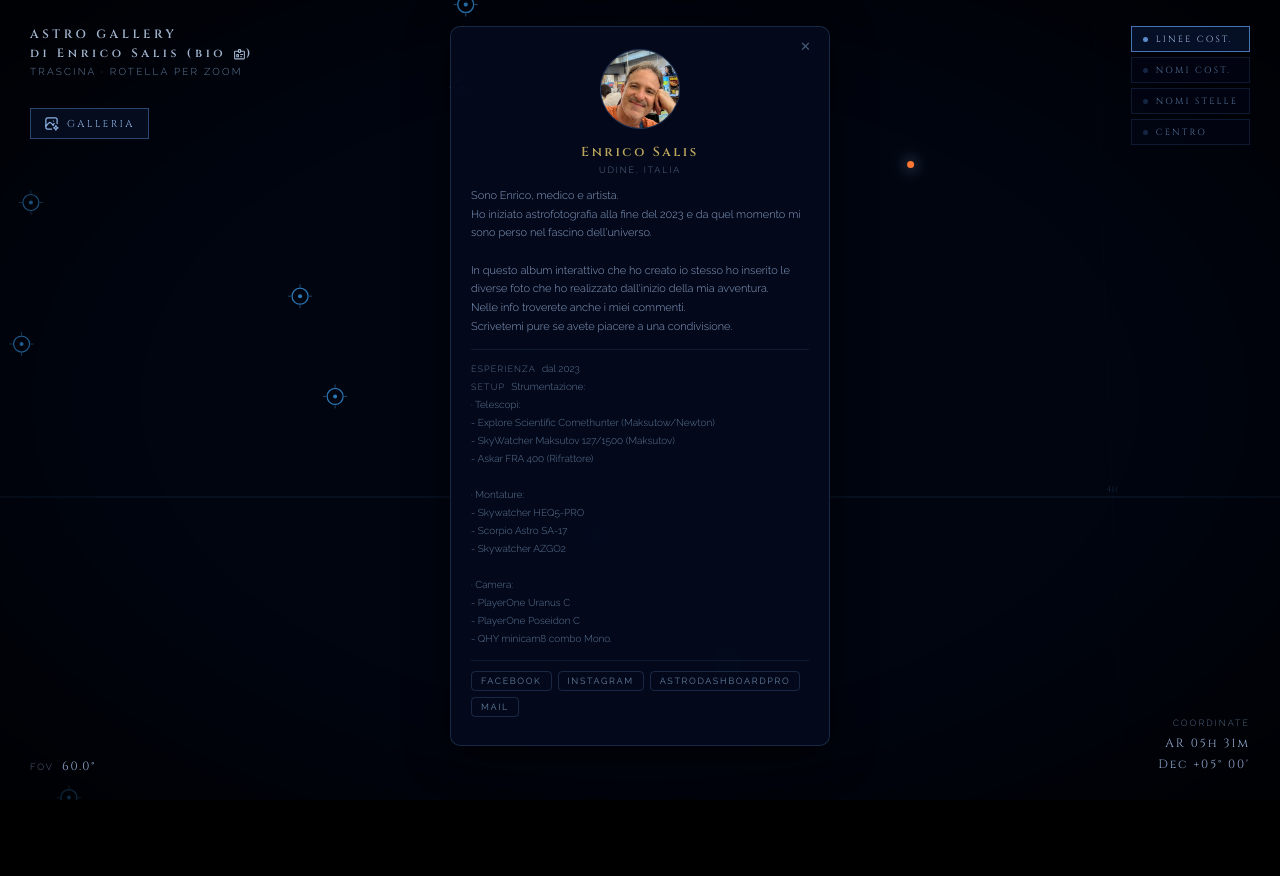
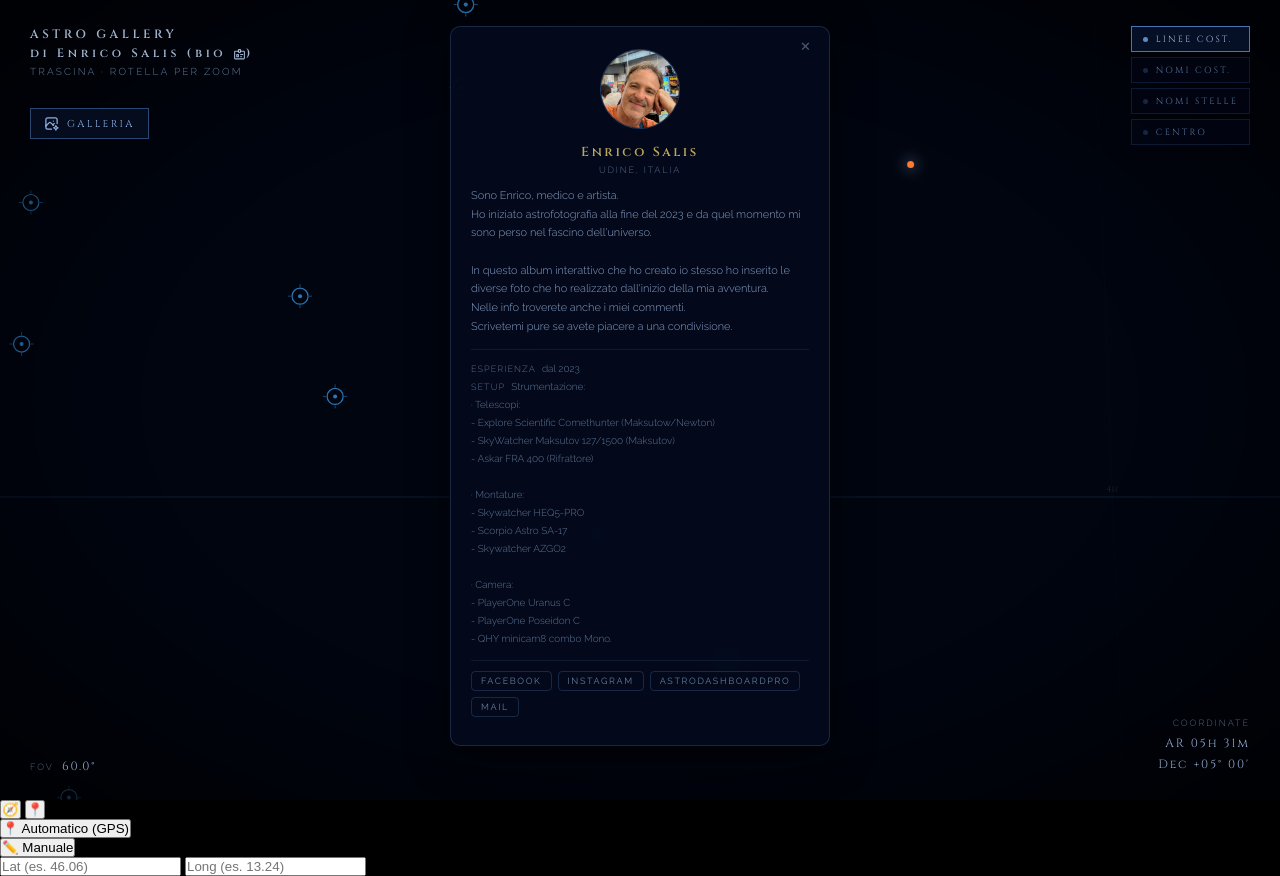
Before and after one commit to sense-73/astroalbum, a plain HTML site: page index.html in a window 1280 px wide. Before the commit the page ends 800 px from the top, so only its background shows below. Drawn offline with Linux system fonts and the light colour scheme; no server answers.

Commit message:
Update index.html

```diff
--- a/index.html
+++ b/index.html
@@ -7,7 +7,7 @@
   <link rel="preconnect" href="https://fonts.googleapis.com">
   <link href="https://fonts.googleapis.com/css2?family=Cinzel:wght@400;600&family=Raleway:wght@300;400;500&display=swap" rel="stylesheet">
   <link rel="icon" type="image/svg+xml" href="img/LOGO_ICO.svg">
-  <link rel="stylesheet" href="css/style.css?V=5.7">
+  <link rel="stylesheet" href="css/style.css?V=5.8">
 </head>
 <body>
 
@@ -81,6 +81,22 @@
   <button class="tog-btn"        id="tog-snames"><span class="dot"></span>NOMI STELLE</button>
   <button class="tog-btn"        id="tog-crosshair"><span class="dot"></span>CENTRO</button>
 </div>
+
+<!-- ── Bussola (solo mobile) ─────────────────────────────────────────────────── -->
+<button id="compass-btn" title="Bussola: punta il cielo col telefono">🧭</button>
+<button id="location-btn" title="Posizione osservatore">📍</button>
+<div id="location-menu">
+  <button class="loc-opt" id="loc-auto-btn">📍 Automatico (GPS)</button>
+  <div class="loc-manual">
+    <button class="loc-opt" id="loc-manual-btn">✏️ Manuale</button>
+    <div class="loc-fields">
+      <input id="loc-lat" type="number" step="0.0001" placeholder="Lat (es. 46.06)" inputmode="decimal">
+      <input id="loc-lon" type="number" step="0.0001" placeholder="Long (es. 13.24)" inputmode="decimal">
+    </div>
+    <div id="loc-error" style="display:none">Valori non validi</div>
+  </div>
+</div>
+<div id="compass-status" style="display:none"></div>
 
 <!-- ── Admin button ──────────────────────────────────────────────────────────── -->
 <button id="admin-btn">
@@ -423,7 +439,7 @@
 <div id="error-toast">Catalogo non disponibile — usando stelle principali</div>
 
 <!-- ── Entry point (ES module, deferred automaticamente) ─────────────────────── -->
-<script type="module" src="js/main.js?V=5.7"></script>
+<script type="module" src="js/main.js?V=5.8"></script>
 
 </body>
 </html>
```
